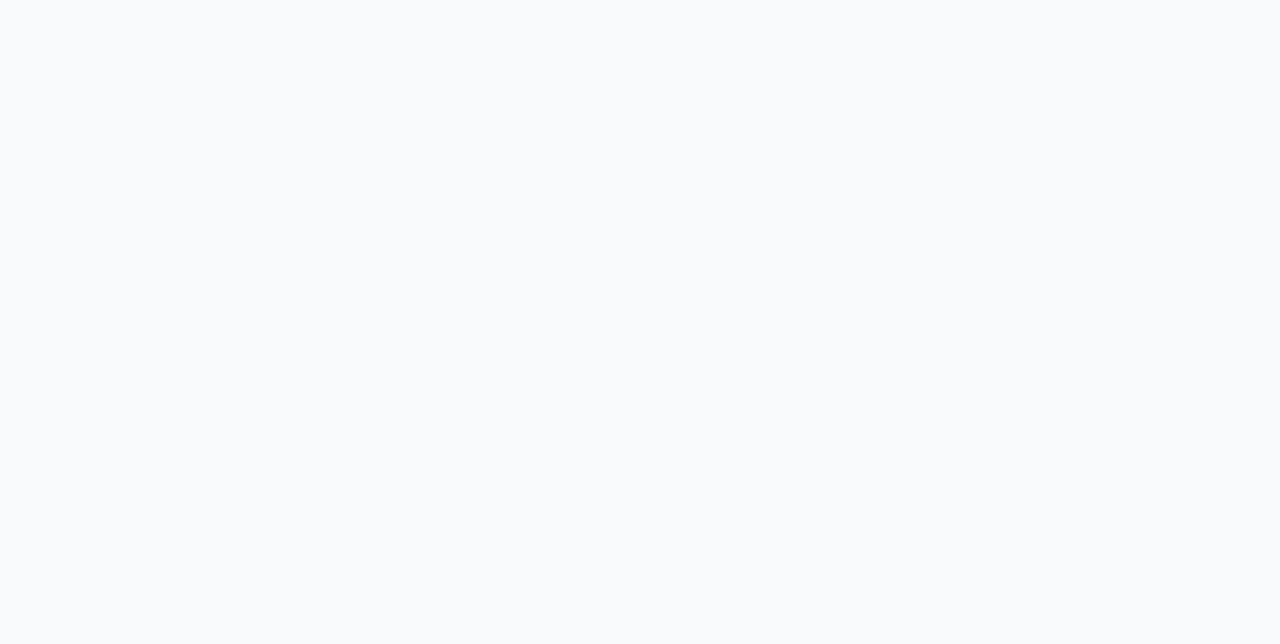
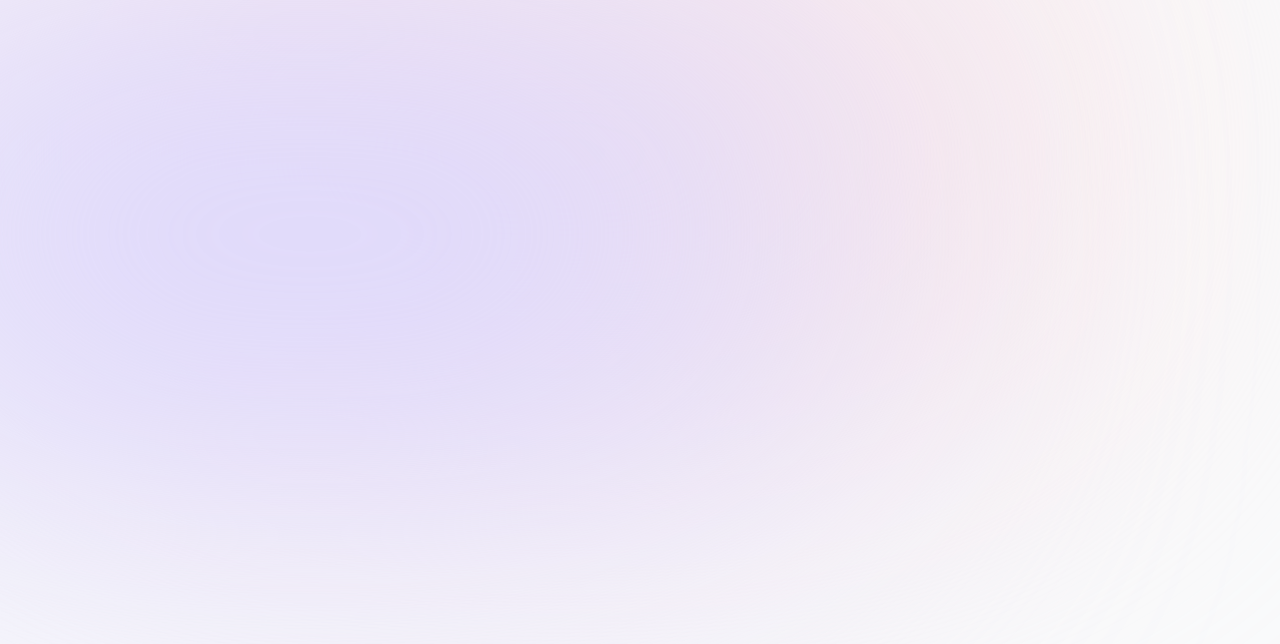
Before and after one commit to JaggerLaw/nextportfolio, a Next.js app: page / in a window 1280 px wide. Shown: the top 644 px of the page. Built offline with nearby package versions, Linux system fonts and the light colour scheme.

Commit message:
added blue and red hue at the top of the page to highlight background

```diff
--- a/app/layout.tsx
+++ b/app/layout.tsx
@@ -16,7 +16,11 @@
 }) {
   return (
     <html lang="en">
-      <body className={`${inter.className} bg-gray-50`}>{children}</body>
+      <body className={`${inter.className} bg-gray-50 text-gray-950 relative`}>
+        <div className="bg-[#fbe2e3] absolute top-[-6rem] -z-10 right-[11rem] h-[31.25rem] w-[31.25rem] rounded-full blur-[10rem] sm:w-[68.75rem]"></div>
+        <div className="bg-[#dbd7fe] absolute top-[-1rem] -z-10 left-[-35rem] h-[31.25rem] w-[50rem] rounded-full blur-[10rem] sm:w-[68.75rem] md:left-[-33rem] lg:left-[-28rem] xl:left-[-15rem] 2xl:left-[-5rem]"></div>
+        {children}
+      </body>
     </html>
   );
 }
```
